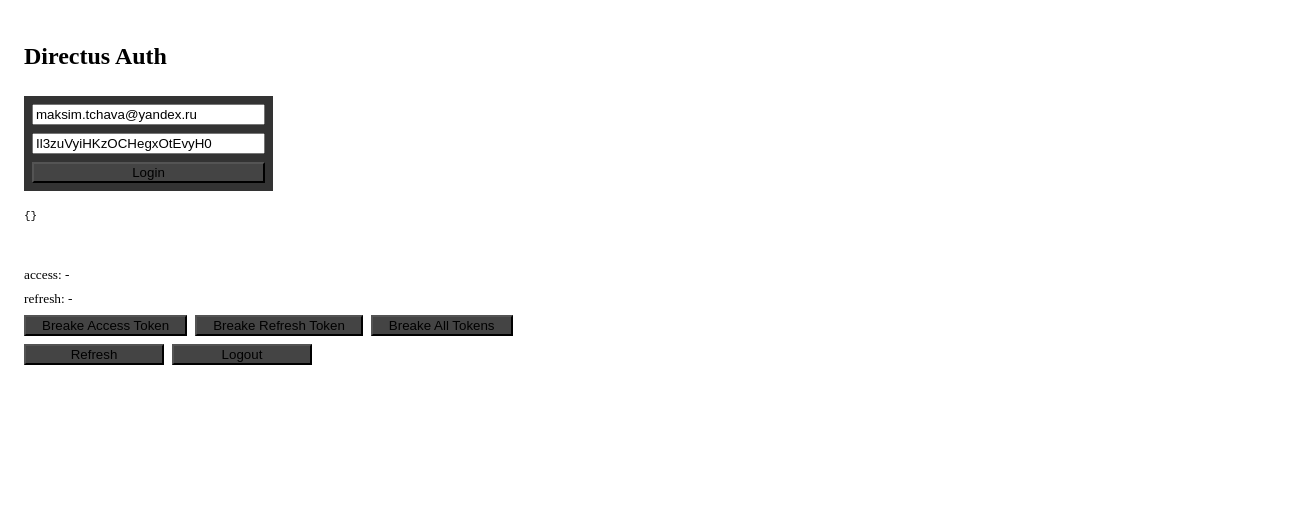
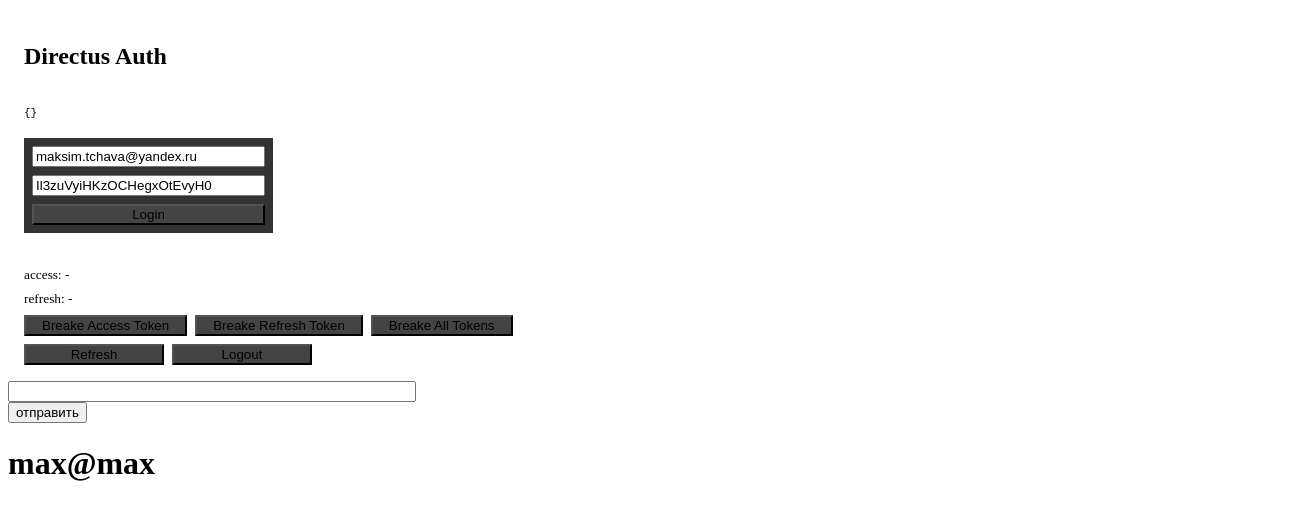
Before and after one commit to laimix99/test-auth, a Nuxt app: page / in a window 1280 px wide. Shown: the top 520 px of the page, 1304 px wide, since content can reach past the window. Built offline with nearby package versions, Linux system fonts and the light colour scheme.

Commit message:
2 files modified, 3 added

```diff
--- a/app.vue
+++ b/app.vue
@@ -1,146 +1,11 @@
-<script setup lang="ts">
-import { useIntervalFn } from '@vueuse/core';
-const api = useStoreApi();
-const storeMain = useStoreMain();
-const accessToken = ref(null);
-const accessTokenExpires = ref(null);
-const refreshToken = ref(null);
-const state = reactive({
-  email: 'maksim.tchava@yandex.ru',
-  password: 'Il3zuVyiHKzOCHegxOtEvyH0',
-  loginLoading: false,
-  user: null,
-});
-async function login() {
-  try {
-    console.log(':login');
-    const { data } = await api.ftch('/auth/login', {
-      method: 'post',
-      body: {
-        // mode: 'cookie',
-        email: state.email,
-        password: state.password,
-      },
-      credentials: 'include',
-    });
-    console.log(':login data', data);
-    api.saveTokens(data);
-  } catch (e: any) {
-    console.log(':login error', e);
-    api.removeTokens();
-  }
-}
-async function logout() {
-  try {
-    console.log(':logout start');
-    const { data } = await api.ftch('/auth/logout', {
-      method: 'post',
-      body: {
-        // mode: 'cookie',
-        refresh_token: api.refreshToken,
-      },
-      // credentials: 'include',
-    });
-    console.log(':logout data', data);
-    api.removeTokens();
-  } catch (e: any) {
-    console.log(':logout error', e);
-    api.removeTokens();
-  }
-}
-const { pause, resume, isActive } = useIntervalFn(
-  () => {
-    storeMain.getUser();
-  },
-  3000,
-  { immediate: true }
-);
-pause();
-watch(
-  () => api.accessToken,
-  (to) => {
-    if (to) {
-      console.log(':W api.accessToken', to);
-      resume();
-    } else {
-      console.log(':W api.accessToken', to);
-      pause();
-    }
-  },
-  {
-    immediate: true,
-  }
-);
-onMounted(() => {
-  console.log(':onMounted');
-});
-</script>
+<script setup></script>
 
 <template>
-  <div
-    class="
-      flex flex-col
-      w-full
-      p-4
-      gap-y-2
-      items-start
-      content-start
-      justify-start
-    "
-  >
-    <h1 class="font-bold text-black text-2xl">Directus Auth</h1>
-    <div class="flex flex-col bg-hex-333 p-2 w-233px gap-y-2">
-      <input
-        v-model="state.email"
-        type="text"
-        placeholder="Email"
-        class="text-black"
-      />
-      <input
-        v-model="state.password"
-        type="text"
-        placeholder="Password"
-        class="text-black"
-        @keyup.enter="login()"
-      />
-      <button @click="login()">Login</button>
-    </div>
-    <div>
-      <pre class="text-black">{{ storeMain.user }}</pre>
-    </div>
-    <span class="font-semibold text-white">Tokens</span>
-    <small class="text-black access"
-      >access: {{ api.accessToken || '-' }}</small
-    >
-    <small class="text-black">refresh: {{ api.refreshToken || '-' }}</small>
-
-    <div class="flex flex-row gap-x-2">
-      <button @click="api.breakTokens(true, false)">Breake Access Token</button>
-      <button @click="api.breakTokens(false, true)">
-        Breake Refresh Token
-      </button>
-      <button @click="api.breakTokens(true, true)">Breake All Tokens</button>
-    </div>
-
-    <div class="flex flex-row gap-x-2">
-      <button @click="api.refreshTokens()">Refresh</button>
-      <button @click="logout()">Logout</button>
+  <div class="flex flex-col">
+    <Auth />
+    <Share />
+    <div class="flex flex-col">
+      <Post />
     </div>
   </div>
 </template>
-
-<style scoped>
-button {
-  @apply bg-hex-444 w-auto min-w-140px px-4;
-}
-pre {
-  font-size: 11px;
-}
-.access {
-  box-sizing: border-box;
-  text-overflow: ellipsis;
-  overflow: hidden;
-  width: 100%;
-  white-space: nowrap;
-}
-</style>
--- /dev/null
+++ b/components/Auth.vue
@@ -0,0 +1,149 @@
+<script setup lang="ts">
+import { useIntervalFn } from '@vueuse/core';
+const api = useStoreApi();
+const storeMain = useStoreMain();
+const accessToken = ref(null);
+const accessTokenExpires = ref(null);
+const refreshToken = ref(null);
+const state = reactive({
+  email: 'maksim.tchava@yandex.ru',
+  password: 'Il3zuVyiHKzOCHegxOtEvyH0',
+  loginLoading: false,
+  user: null,
+});
+async function login() {
+  try {
+    console.log(':login');
+    const { data } = await api.ftch('/auth/login', {
+      method: 'post',
+      body: {
+        // mode: 'cookie',
+        email: state.email,
+        password: state.password,
+      },
+      credentials: 'include',
+    });
+    console.log(':login data', data);
+    api.saveTokens(data);
+  } catch (e: any) {
+    console.log(':login error', e);
+    api.removeTokens();
+  }
+}
+async function logout() {
+  try {
+    console.log(':logout start');
+    const { data } = await api.ftch('/auth/logout', {
+      method: 'post',
+      body: {
+        // mode: 'cookie',
+        refresh_token: api.refreshToken,
+      },
+      // credentials: 'include',
+    });
+    console.log(':logout data', data);
+    api.removeTokens();
+  } catch (e: any) {
+    console.log(':logout error', e);
+    api.removeTokens();
+  }
+}
+const { pause, resume, isActive } = useIntervalFn(
+  () => {
+    storeMain.getUser();
+  },
+  3000,
+  { immediate: true }
+);
+pause();
+watch(
+  () => api.accessToken,
+  (to) => {
+    if (to) {
+      console.log(':W api.accessToken', to);
+      resume();
+    } else {
+      console.log(':W api.accessToken', to);
+      pause();
+    }
+  },
+  {
+    immediate: true,
+  }
+);
+onMounted(() => {
+  console.log(':onMounted');
+});
+</script>
+
+<template>
+  <div
+    class="
+      flex flex-col
+      w-full
+      p-4
+      gap-y-2
+      items-start
+      content-start
+      justify-start
+      box-border
+    "
+  >
+    <h1 class="font-bold text-black text-2xl">Directus Auth</h1>
+    <div>
+      <pre class="text-black">{{ storeMain.user }}</pre>
+    </div>
+    <div class="flex flex-col bg-hex-333 p-2 w-233px gap-y-2">
+      <input
+        v-model="state.email"
+        type="text"
+        placeholder="Email"
+        class="text-black"
+      />
+      <input
+        v-model="state.password"
+        type="text"
+        placeholder="Password"
+        class="text-black"
+        @keyup.enter="login()"
+      />
+      <button @click="login()">Login</button>
+    </div>
+
+    <span class="font-semibold text-white">Tokens</span>
+    <small class="text-black access"
+      >access: {{ api.accessToken || '-' }}</small
+    >
+    <small class="text-black">refresh: {{ api.refreshToken || '-' }}</small>
+
+    <div class="flex flex-row gap-x-2">
+      <button @click="api.breakTokens(true, false)">Breake Access Token</button>
+      <button @click="api.breakTokens(false, true)">
+        Breake Refresh Token
+      </button>
+      <button @click="api.breakTokens(true, true)">Breake All Tokens</button>
+    </div>
+
+    <div class="flex flex-row gap-x-2">
+      <button @click="api.refreshTokens()">Refresh</button>
+      <button @click="logout()">Logout</button>
+    </div>
+  </div>
+</template>
+
+<style scoped>
+button {
+  @apply bg-hex-444 w-auto min-w-140px px-4;
+}
+pre {
+  font-size: 11px;
+}
+.access {
+  box-sizing: border-box;
+  text-overflow: ellipsis;
+  overflow: hidden;
+  width: 100%;
+  max-width: 300px;
+  white-space: nowrap;
+}
+</style>
--- /dev/null
+++ b/components/Post.vue
@@ -0,0 +1,17 @@
+<script setup>
+// const props = defineProps({
+//   post: {
+//     type: Object,
+//     default: () => {},
+//   }
+// })
+</script>
+
+<template>
+  <div class="fle flex-col">
+    <div class="flex flex-row items-center">
+      <h1 class="text-black">max</h1>
+      <h1>@max</h1>
+    </div>
+  </div>
+</template>
--- /dev/null
+++ b/components/Share.vue
@@ -0,0 +1,12 @@
+<script setup>
+const state = reactive({
+  text: '',
+});
+</script>
+
+<template>
+  <div class="flex flex-col items-start">
+    <input v-model="state.text" class="w-full max-w-400px" type="text" />
+    <button>отправить</button>
+  </div>
+</template>
--- a/composables/useStoreMain.ts
+++ b/composables/useStoreMain.ts
@@ -7,13 +7,10 @@
   const user = ref({});
 
   async function getUser() {
-    const path = '/users/';
+    const path = '/users/me';
     const options = {
       method: 'get',
       // baseURL: 'https://mfvcni0p.directus.app',
-      params: {
-        limit: 1,
-      },
     };
     const { data } = await api.ftch(path, options);
     console.log(':getUsers', data);
```
